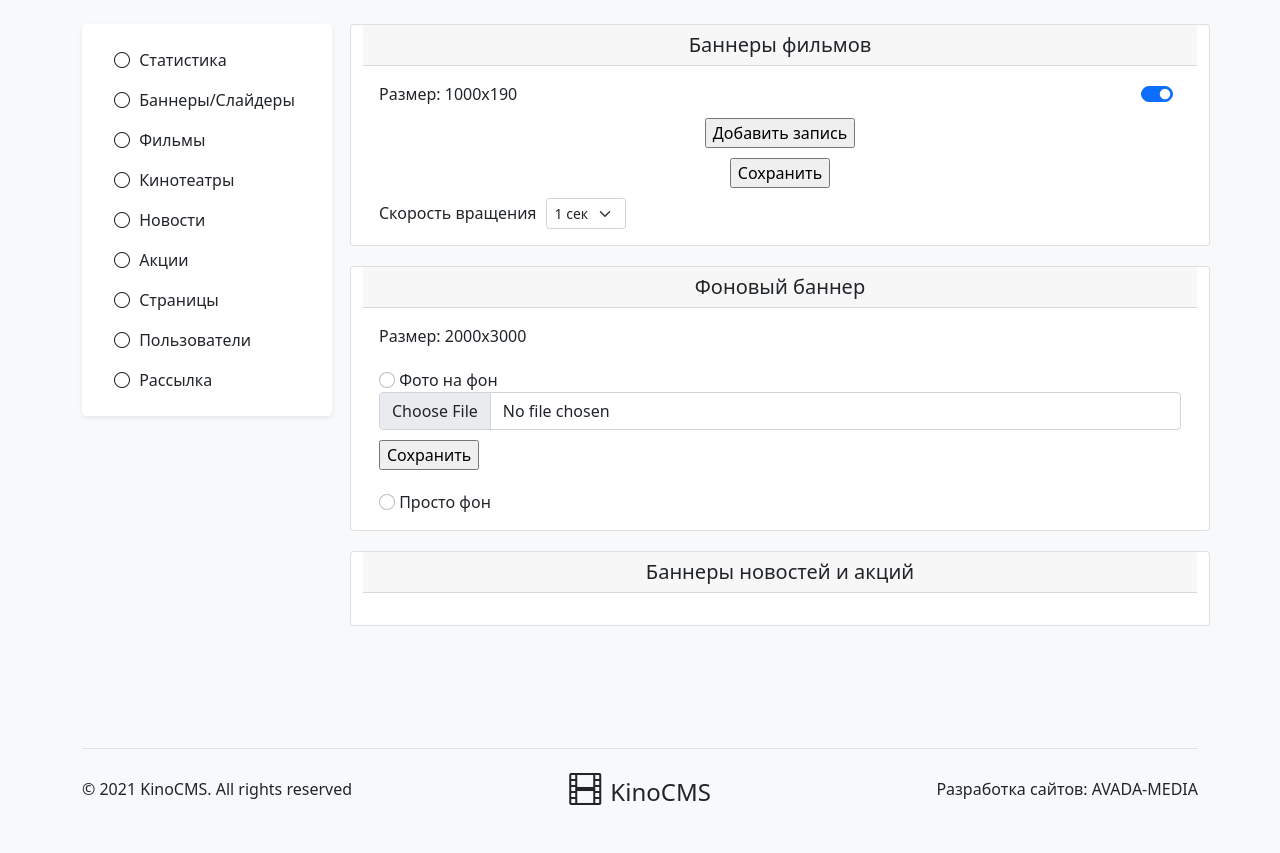
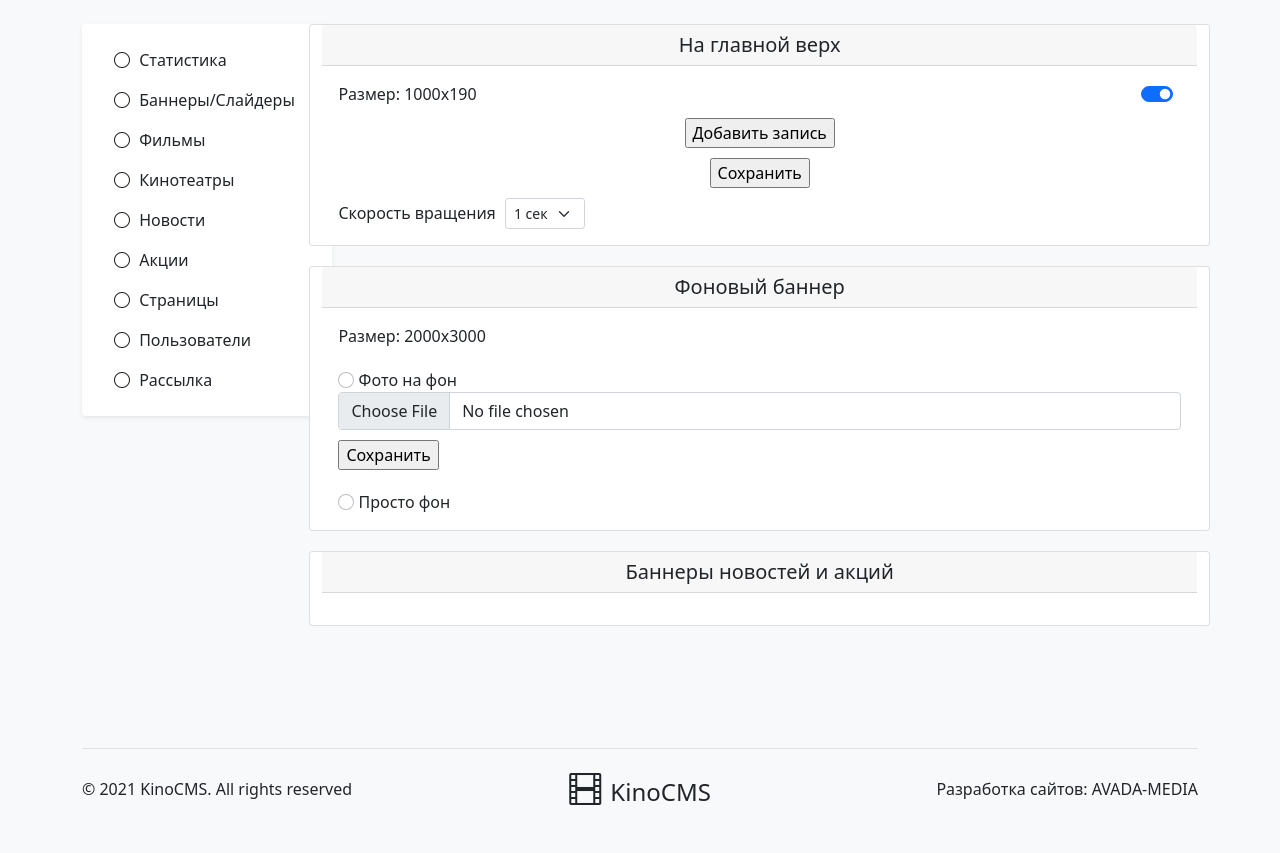
Before and after one commit to andreylaptiev/kinocms, a Django app: page /cms/banners/ in a window 1280 px wide. Shown: the part 81-934 px from the top of the page. Run offline with Django 3.2, Linux system fonts and the light colour scheme; the visitor is signed in with stand-in values (Sample User, id 1); data that the repository does not hold is empty; some libraries are stand-ins or nearby versions.

Commit message:
Small changes

```diff
--- a/kinocms/cms/templates/cms/banners.html
+++ b/kinocms/cms/templates/cms/banners.html
@@ -17,7 +17,7 @@
 
 <div class="row" style="margin-bottom: 20px;">
   <div class="card">
-    <h5 class="card-header text-center">Баннеры фильмов</h5>
+    <h5 class="card-header text-center">На главной верх</h5>
     <div class="card-body">
       <div class="row">
         <div class="col">
--- a/kinocms/cms/templates/cms/layout.html
+++ b/kinocms/cms/templates/cms/layout.html
@@ -24,7 +24,7 @@
       body {
         background-color: #f8f9fa;
       }
-      .col-md-280 { width: 280px; }
+      .col-md-280 { width: 21%; }
     </style>
 </head>
 <body>
@@ -49,7 +49,7 @@
 						</li>
 						<!-- LogOut Button -->
 						<li class="nav-item">
-							<a href="{% url 'logout' %}" class="nav-link">
+							<a href="{% url 'logout_user' %}" class="nav-link">
 								<img src="{% static 'img/power.svg' %}" alt="Power off button" width="30" height="30">
 							</a>
 						</li>
```
